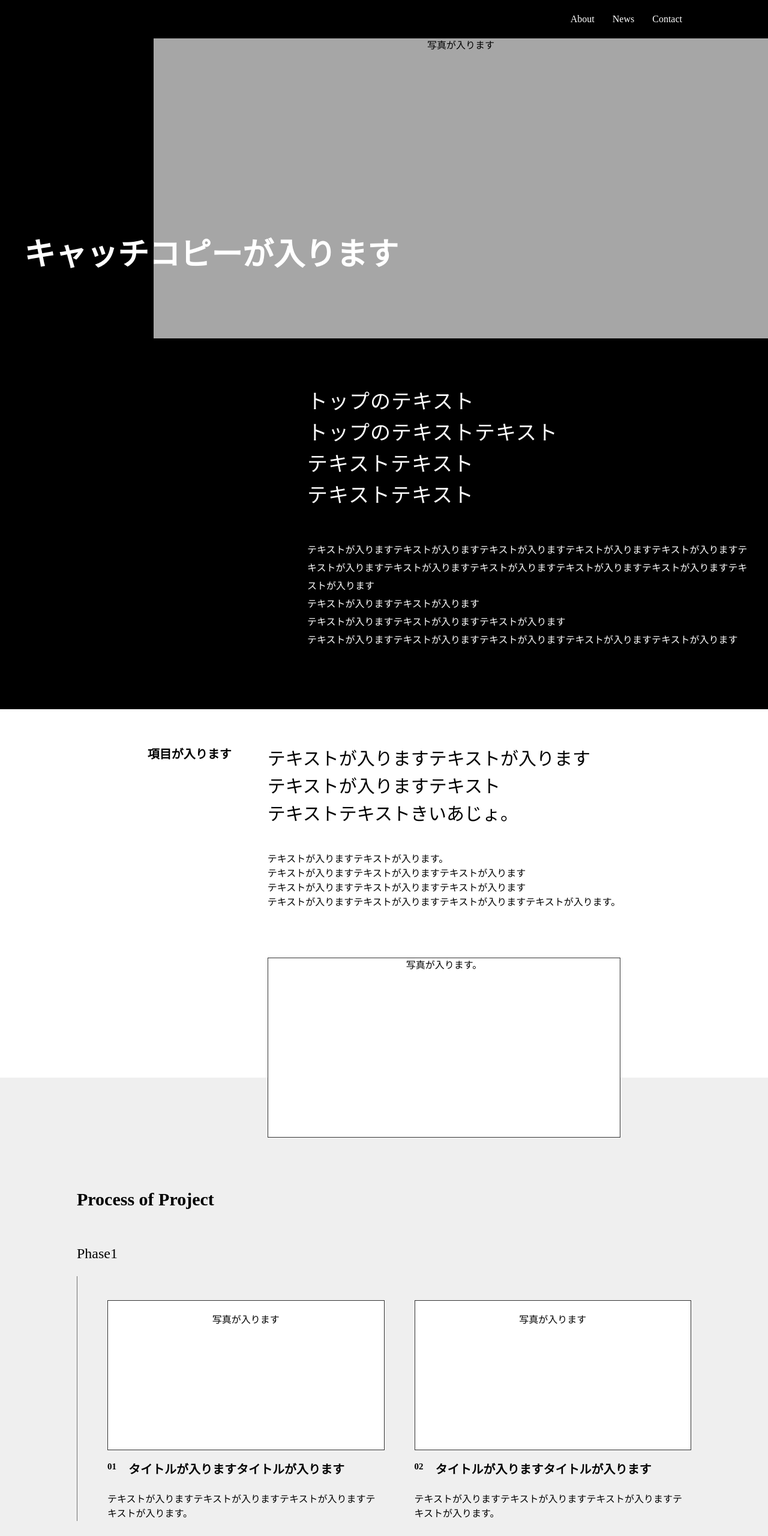
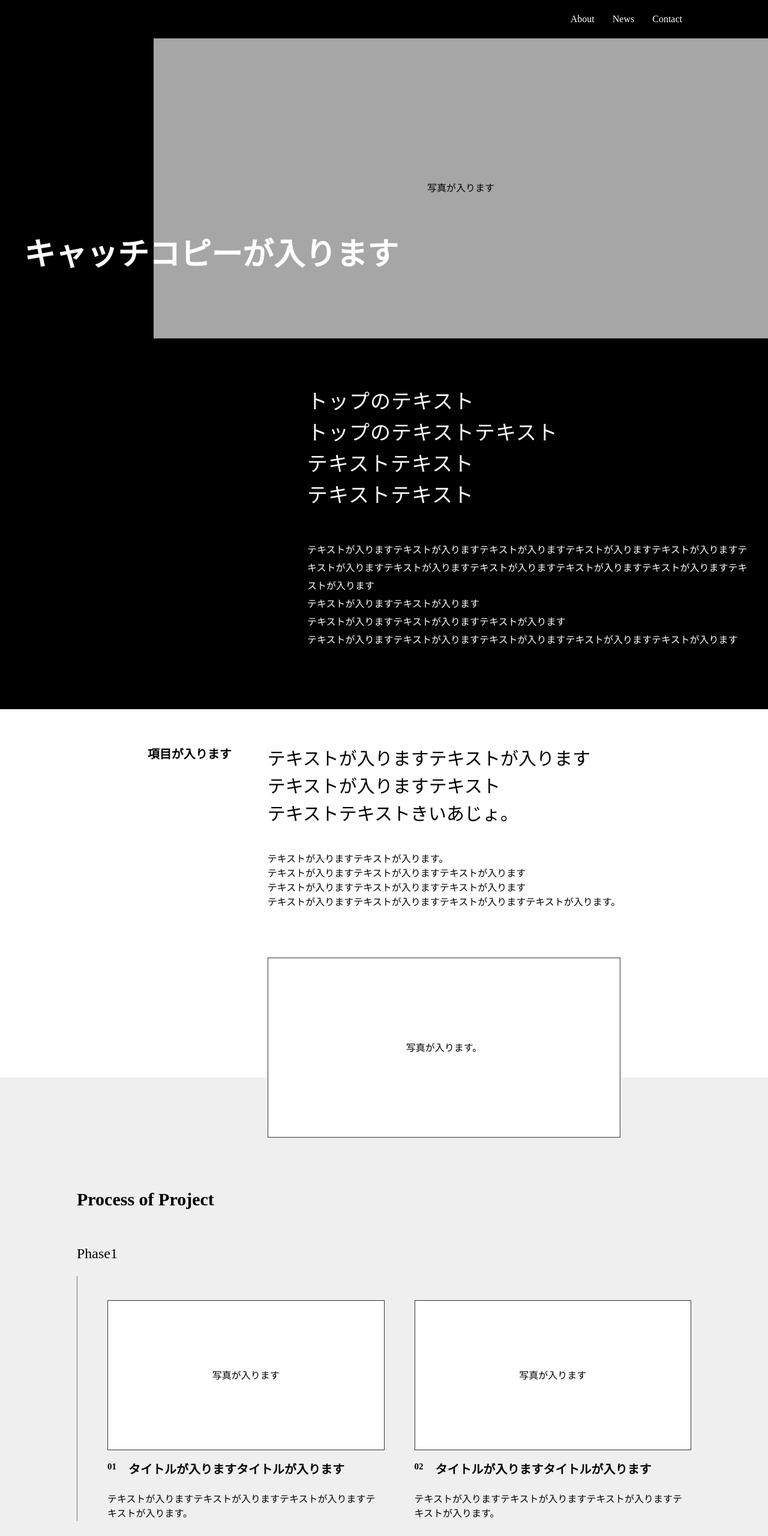
Before and after one commit to ohyama-webtest/5-30-6-6, a plain HTML site: page index.html in a window 1280 px wide. Shown: the top 2560 px of the page at 60% size. Drawn offline with nearby package versions, Linux system fonts and the light colour scheme.

Commit message:
Add files via upload

```diff
--- a/css/style.scss
+++ b/css/style.scss
@@ -121,6 +121,7 @@ header {
       margin-left: auto;
       text-align: center;
       height: 500px;
+      line-height: 500px;
       background-color: #a6a6a6;
       color: #000;
 
@@ -211,6 +212,7 @@ header {
       .top-bottom-image {
         width: 100%;
         height: 300px;
+        line-height: 300px;
         border: 1px solid #333;
         text-align: center;
         // position: absolute;
@@ -308,9 +310,10 @@ header {
             text-align: center;
             width: 100%;
             height: 250px;
-            padding-top: 20px;
+            // padding-top: 20px;
             background-color: #fff;
             border: #333 1px solid;
+            line-height: 250px;
 
             @include mq(sp) {
               // border: none;
@@ -408,6 +411,7 @@ header {
             height: 200px;
             text-align: center;
             border: 1px solid;
+            line-height: 200px;
 
             @include mq(sp){
               height: 300px;
@@ -688,6 +692,7 @@ header {
 // footer開始
 footer{
   margin-top: 100px;
+  padding-bottom: 20px;
 
   .copyright{
     text-align: center;
```
Also changed, not shown: css/style.css, css/style.min.css.
